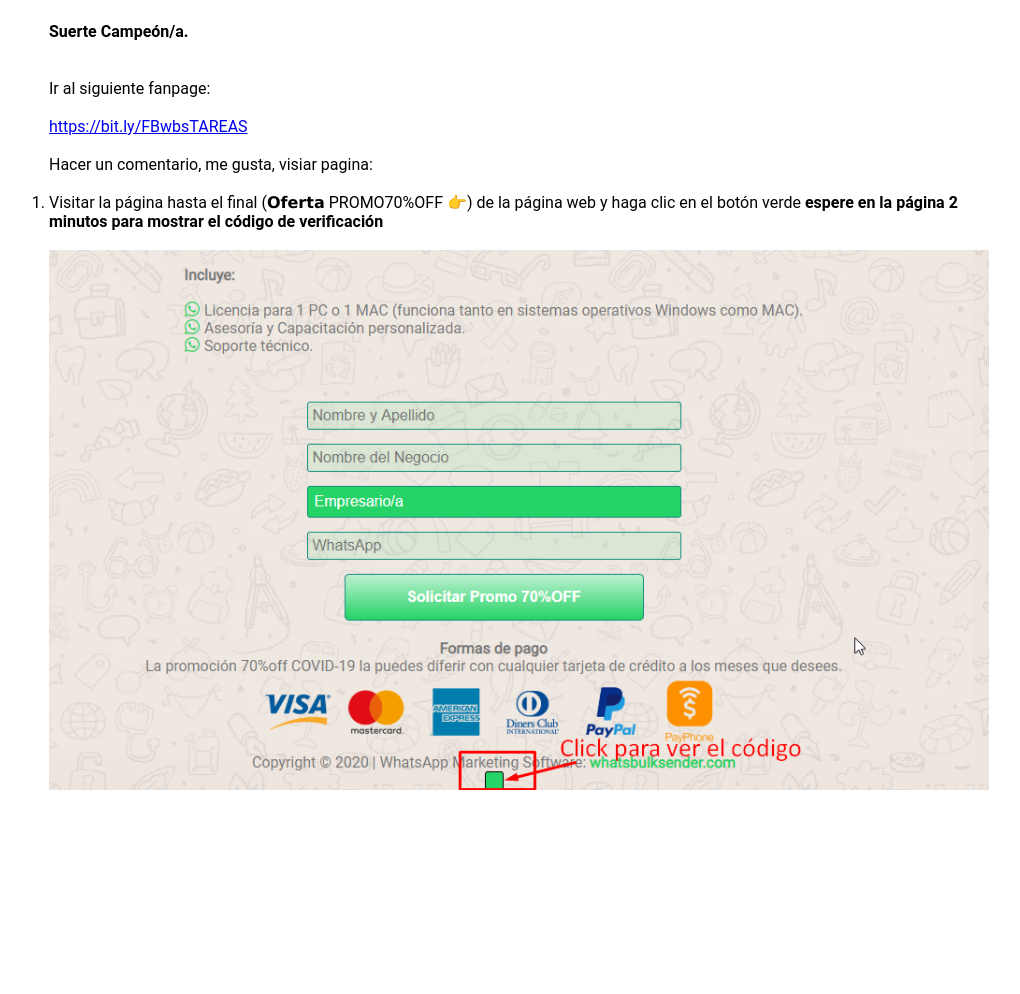
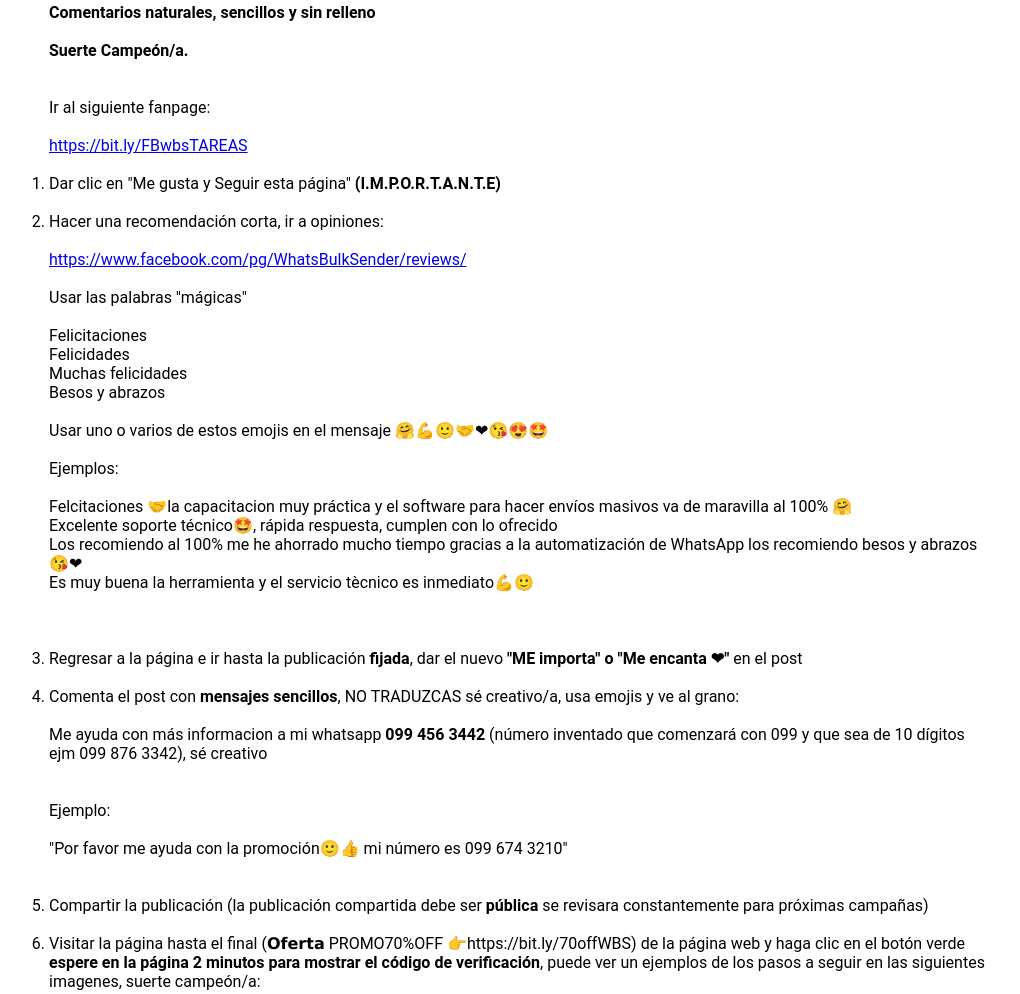
Before and after one commit to IvoCarrascoMediaAgency/ventasenunclick, a plain HTML site: page tareas/index.html in a window 1280 px wide. Shown: the part 263-1257 px from the top of the page, without its empty margins (121-1141 px from the left). Before the commit the page ends 1114 px from the top, so only its background shows below. Drawn offline with Linux system fonts and the light colour scheme.

Commit message:
sdsdjsnfj54jnejrfnsjnde

```diff
--- a/tareas/index.html
+++ b/tareas/index.html
@@ -14,6 +14,7 @@
 
 </head>
 <body class="main">
+
 <div class="divmain">
     <h1>Tareas a realizar:</h1>
 
@@ -26,7 +27,7 @@
     <p><strong>No se permite traducir los comentarios de "ejemplo" al inglés, sé creativo/a.</strong></p>
     <br>
 
-
+    <p><strong>Comentarios naturales, sencillos y sin relleno</strong></p>
     <br>
     <p><strong>Suerte Campeón/a.</strong></p>
     <br>
@@ -37,14 +38,70 @@
     <a target="_blank" href="https://bit.ly/FBwbsTAREAS">https://bit.ly/FBwbsTAREAS</a>
     <br>
     <br>
+    <li>Dar clic en "Me gusta y Seguir esta página" <strong>(I.M.P.O.R.T.A.N.T.E)</strong> </li>
+    <br>
+    <li>Hacer una recomendación corta, ir a opiniones:</li>
+    <br>
+    <a href="https://www.facebook.com/pg/WhatsBulkSender/reviews/">https://www.facebook.com/pg/WhatsBulkSender/reviews/</a>
+    <br>
+    <br>
+        <ol> Usar las palabras "mágicas"</ol><br>
 
-            <p>Hacer un comentario, me gusta, visiar pagina:</p>
+        <ol>Felicitaciones</ol>
+        <ol>Felicidades</ol>
+        <ol>Muchas felicidades</ol>
+        <ol>Besos y abrazos</ol>
         <br>
 
-        <li>Visitar  la página hasta el final  (𝗢𝗳𝗲𝗿𝘁𝗮 PROMO70%OFF 👉) de la página web y haga clic en el botón verde <strong>espere en la página 2 minutos para mostrar el código de verificación</strong></li><br>
+
+        <ol>Usar uno o varios de estos emojis en el mensaje 🤗💪🙂🤝❤😘😍🤩</ol>
+        <br>
+        <p>Ejemplos:</p>
+        <br>
+        <ol>Felcitaciones 🤝la capacitacion muy práctica y el software para hacer envíos masivos va de maravilla al 100%  🤗</ol>
+
+        <ol>Excelente soporte técnico🤩, rápida respuesta, cumplen con lo ofrecido</ol>
+
+        <ol>Los recomiendo al 100% me he ahorrado mucho tiempo gracias a la automatización de WhatsApp los recomiendo besos y abrazos 😘❤</ol>
+
+        <ol>Es muy buena la herramienta y el servicio tècnico es inmediato💪🙂</ol>
+    <br>
+
+    <br>
+    <br>
+    <li>Regresar a la página e ir hasta la publicación <strong>fijada</strong>, dar el nuevo <strong>"ME importa" o "Me encanta ❤"</strong> en el post</li><br>
+    <li>Comenta el post con <strong>mensajes sencillos</strong>, NO TRADUZCAS sé creativo/a, usa emojis y ve al grano:
+    <br>
+
+    <br>
+
+    Me ayuda con más informacion a mi whatsapp <strong>099 456 3442</strong> (número inventado que comenzará con 099 y que sea de 10 dígitos ejm 099 876 3342), sé creativo</li><br>
+
+    <br>
+    <p>Ejemplo:</p>
+    <br>
+
+<p>"Por favor me ayuda con la promoción🙂👍  mi número es 099 674 3210"</p>
+
+
+
+    <br>
+
+
+
+
+<br>
+
+
+
+
+
+        <li>Compartir la publicación (la publicación compartida debe ser <strong>pública</strong> se revisara constantemente para próximas campañas)</li><br>
+    <li>Visitar  la página hasta el final  (𝗢𝗳𝗲𝗿𝘁𝗮 PROMO70%OFF 👉https://bit.ly/70offWBS) de la página web y haga clic en el botón verde <strong>espere en la página 2 minutos para mostrar el código de verificación</strong>, puede ver un ejemplos de los pasos a seguir en las siguientes imagenes, suerte campeón/a:</li><br>
     </ol>
     <div class="imgwbs">
-
+    <img class="imgblog" src="img/pasos1wbs.png" alt="" srcset="">
+    <img class="imgblog" src="img/pasos2wbs.png" alt="" srcset="">
 
 
     </div>
```
Lines whose indentation alone changed are shown as unchanged.
